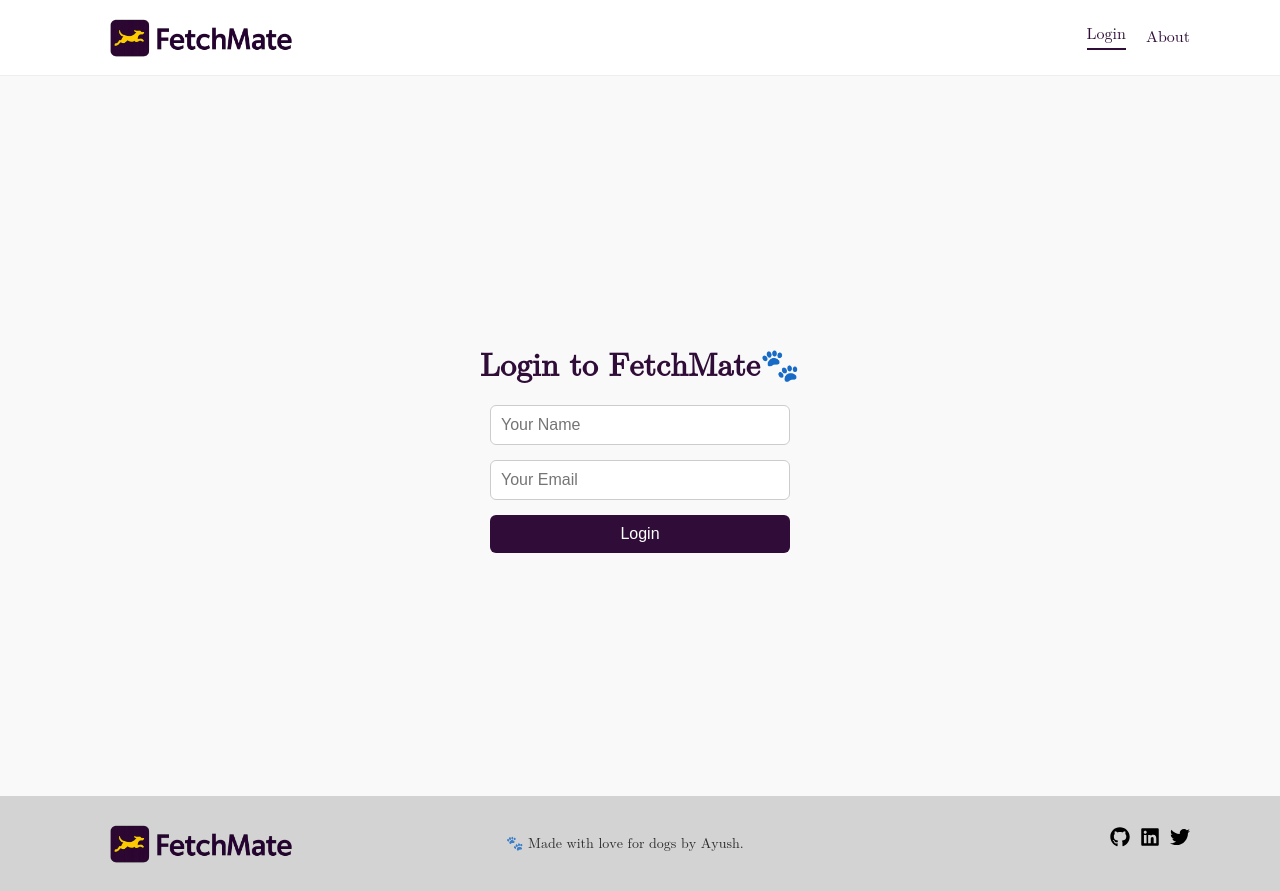
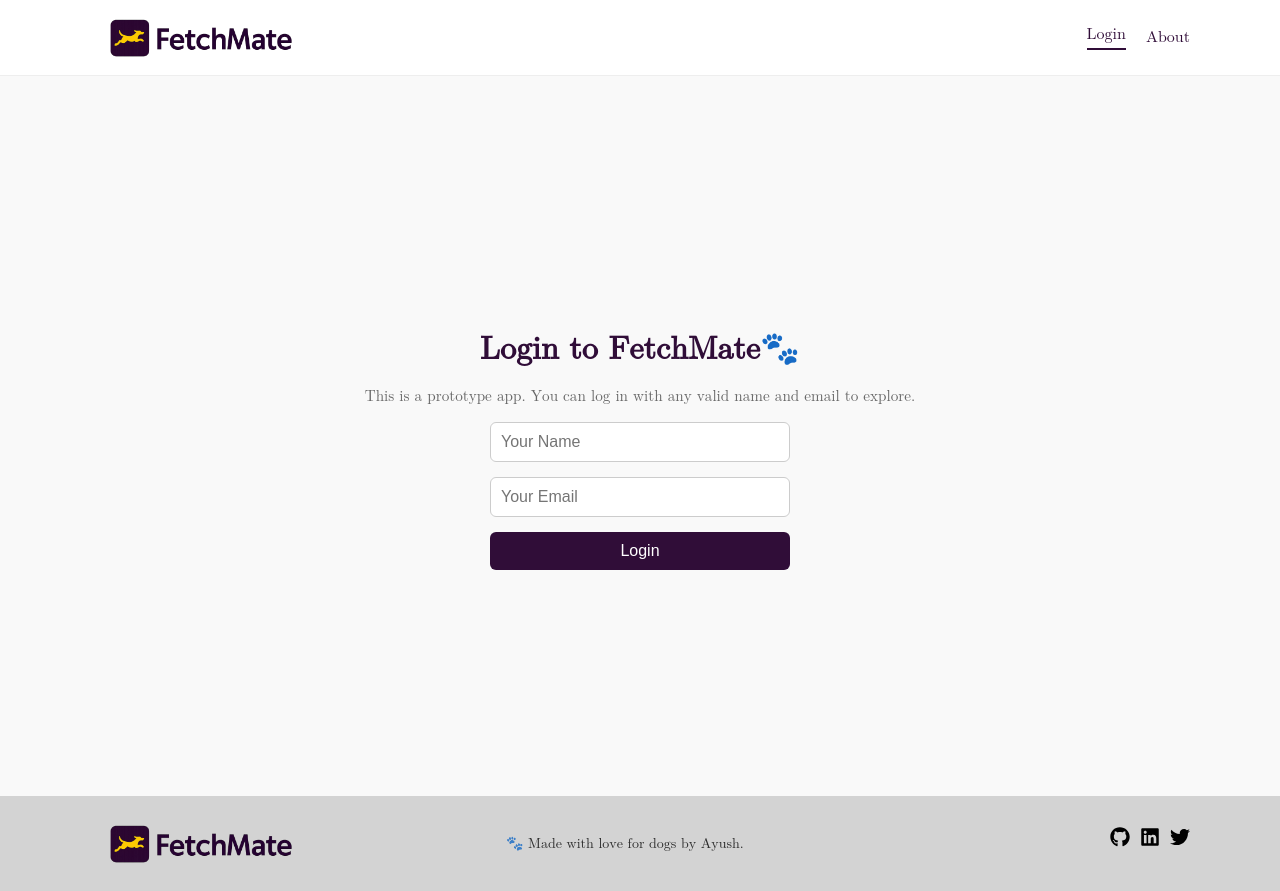
Before and after one commit to AyushDubey-maker/fetchMate, a React (Create React App) app: page /login in a window 1280 px wide. Built offline with nearby package versions, Linux system fonts and the light colour scheme; no server answers.

Commit message:
added informational note on login page for prototype access clarity

```diff
--- a/src/pages/LoginPage.js
+++ b/src/pages/LoginPage.js
@@ -36,6 +36,9 @@
       <Header />
       <div className="login-container">
         <h2 className="login-title">Login to FetchMate🐾</h2>
+        <p className="login-note">
+          This is a prototype app. You can log in with any valid name and email to explore.
+        </p>
         <form className="login-form" onSubmit={handleLogin}>
           <input
             type="text"
--- a/src/pages/styles/LoginPage.css
+++ b/src/pages/styles/LoginPage.css
@@ -13,6 +13,17 @@
   font-size: 2rem;
   margin-bottom: 20px;
   color: rgb(48, 13, 56);
+}
+
+.login-note {
+  font-size: 0.95rem;
+  color: #666;
+  margin-bottom: 1rem;
+  text-align: center;
+  /* max-width: 380px; */
+  margin-left: auto;
+  margin-right: auto;
+  margin-top: 0;
 }
 
 .login-form {
```
